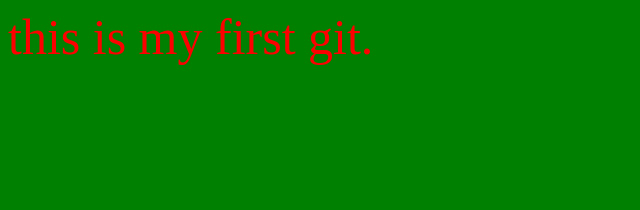
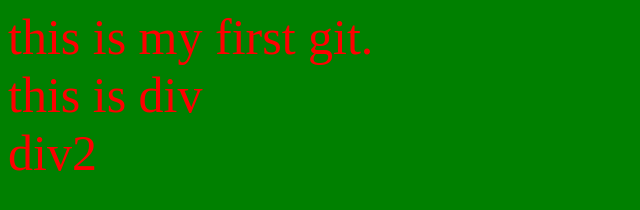
Before and after one commit to AhmedAl-Majidi/git-repo, a plain HTML site: page index.html in a window 1280 px wide. Shown: the whole page, without its empty margins (0-640 px from the left). Drawn offline with Linux system fonts and the light colour scheme.

Commit message:
update: html file

```diff
--- a/index.html
+++ b/index.html
@@ -10,6 +10,14 @@
 
 <body class="body">
     this is my first git.
+
+    <div>
+        this is div
+    </div>
+
+    <div>
+        div2
+    </div>
 </body>
 
 </html>
```
